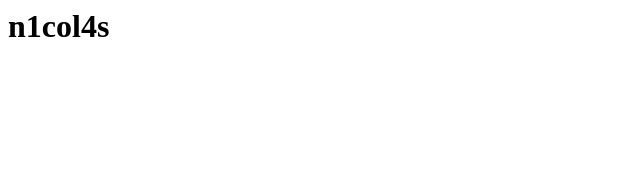
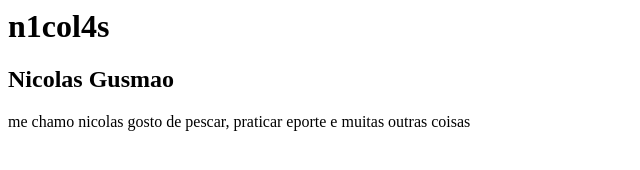
Before and after one commit to n1col4as/aula1b, a plain HTML site: page index.html in a window 1280 px wide. Shown: the whole page, without its empty margins (0-640 px from the left). Drawn offline with Linux system fonts and the light colour scheme.

Commit message:
salvando

```diff
--- a/index.html
+++ b/index.html
@@ -1 +1,4 @@
 <h1>n1col4s</h1>
+<h2>Nicolas Gusmao</h2>
+<p>me chamo nicolas gosto de pescar, praticar eporte e muitas outras coisas</p>
+<h1></h1>
```
